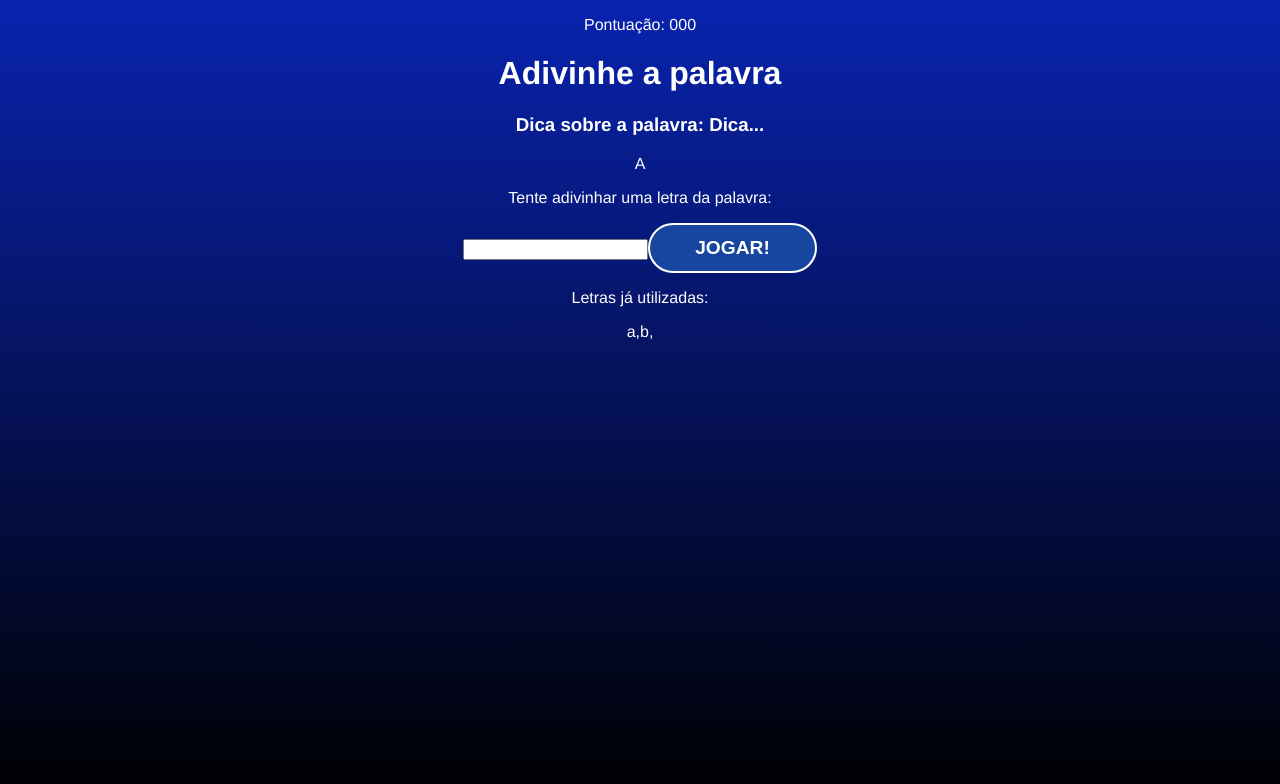
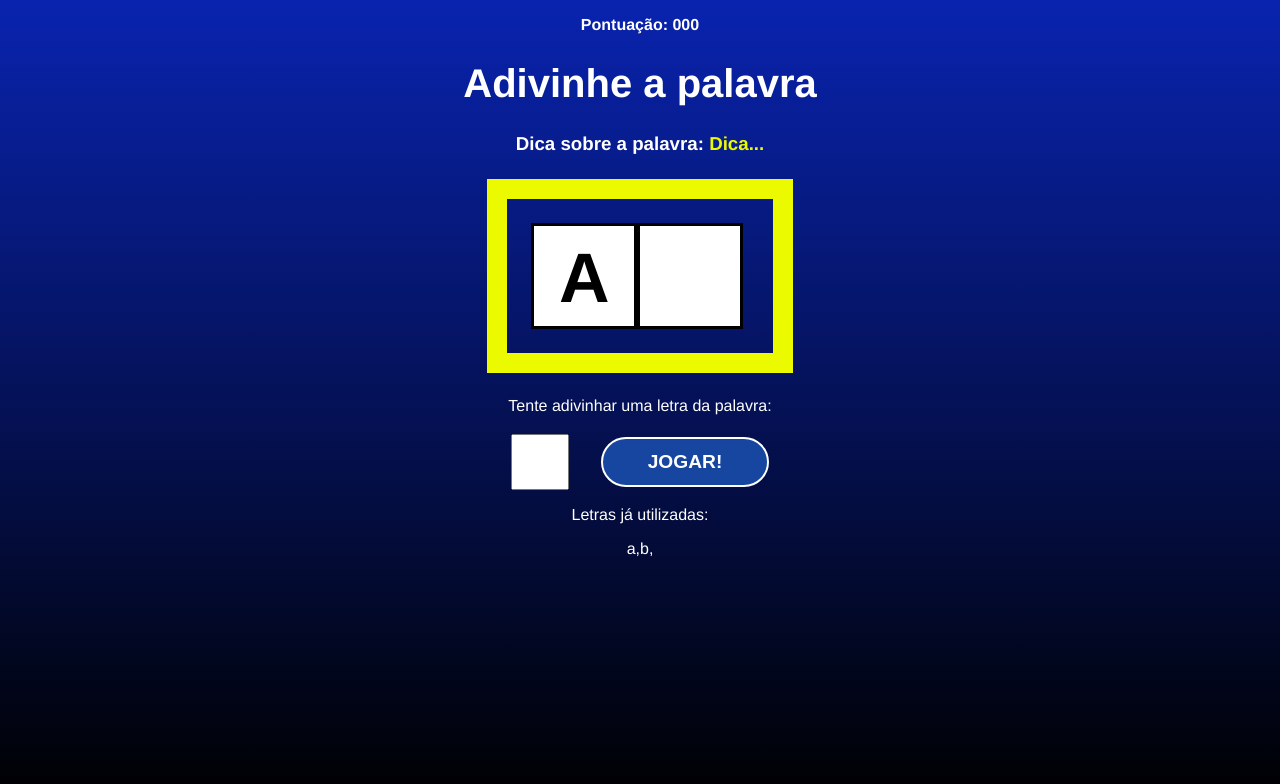
Before and after one commit to luscajooj/secret-word, a React (Vite) app in the folder secret-word/: page / in a window 1280 px wide. Both pictures are taken after a click on the button "COMEÇAR O JOGO". Shown: the top 784 px of the page. Built offline with nearby package versions, Linux system fonts and the light colour scheme.

Commit message:
Styles Game.css

```diff
--- a/secret-word/src/components/Game.css
+++ b/secret-word/src/components/Game.css
@@ -0,0 +1,48 @@
+.game h1{
+    font-size: 2.5em;
+}
+
+.points span{
+    font-weight: bold;
+}
+
+.tip span{
+    color: #ecfa00;
+}
+
+.wordContainer{
+    margin: 1.5em;
+    padding: 1.5em;
+    border: 20px solid #ecfa00;
+    display: flex;
+}
+
+.letter, .blankSquare{
+    font-size: 70px;
+    line-height: 1.5;
+    border: 3px solid #000;
+    height: 100px;
+    width: 100px;
+    text-transform: uppercase;
+    background-color: #fff;
+    color: #000;
+    font-weight: bold;
+}
+
+.letterContainer p{
+    margin-bottom: 1.2em;
+}
+
+.letterContainer form{
+    display: flex;
+    align-items: center;
+    justify-content: center;
+}
+.letterContainer input{
+    height: 50px;
+    width: 50px;
+    font-size: 2em;
+    text-align: center;
+    margin-right: 1em;
+
+}
--- a/secret-word/src/components/Game.jsx
+++ b/secret-word/src/components/Game.jsx
@@ -15,7 +15,7 @@
       </div>
       <div className="letterContainer">
         <p>Tente adivinhar uma letra da palavra:</p>
-        <form action="">
+        <form >
           <input type="text" name="letter" maxLength="1" required />
           <button>Jogar!</button>
         </form>
```
